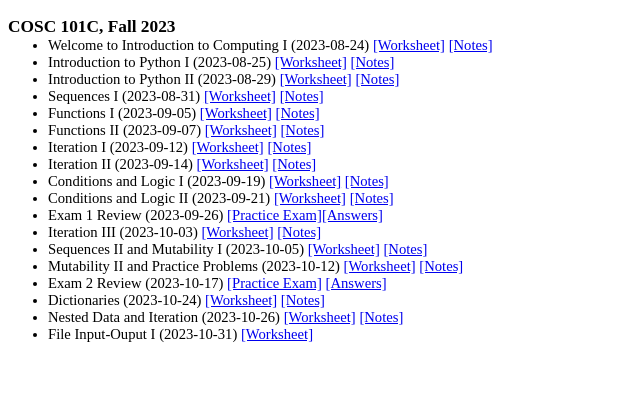
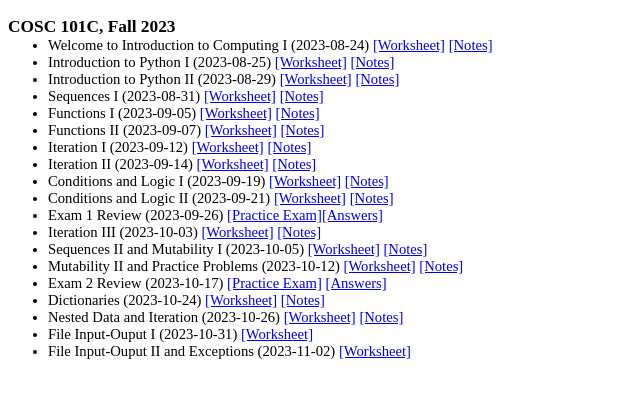
Before and after one commit to georgianahaldeman/cosc101, a Jekyll site: the page built from docs/notes/index.md, in a window 1280 px wide. Shown: the top 398 px of the page, without its empty margins (0-640 px from the left). Built offline with Jekyll 4.4.1, drawn with Linux system fonts in a browser that asks for light colours; our own code applies the rules of GitHub Pages for plain Markdown files.

Commit message:
worksheet

```diff
--- a/docs/notes/index.md
+++ b/docs/notes/index.md
@@ -36,3 +36,5 @@
 - Nested Data and Iteration (2023-10-26) [[Worksheet]](./notes/10_26.pdf) [[Notes]](./answers/10_26_answers.pdf)
 
 - File Input-Ouput I (2023-10-31) [[Worksheet]](./notes/10_31.pdf)
+
+- File Input-Ouput II and Exceptions (2023-11-02) [[Worksheet]](./notes/11_2.pdf)
```
Also changed, not shown: 1 other file.
